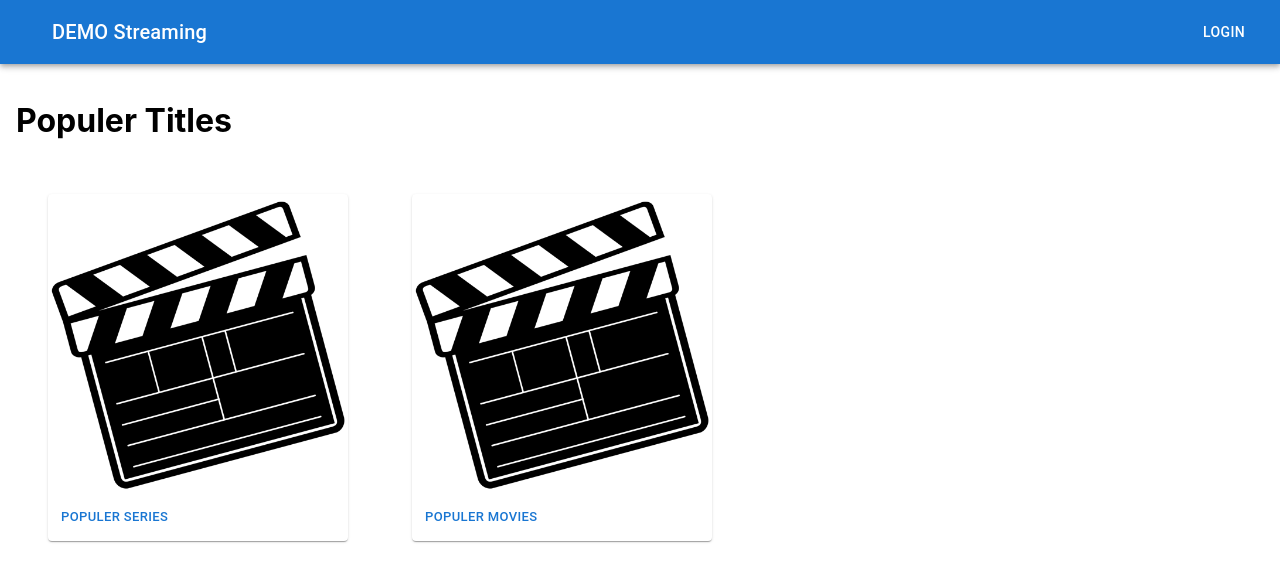
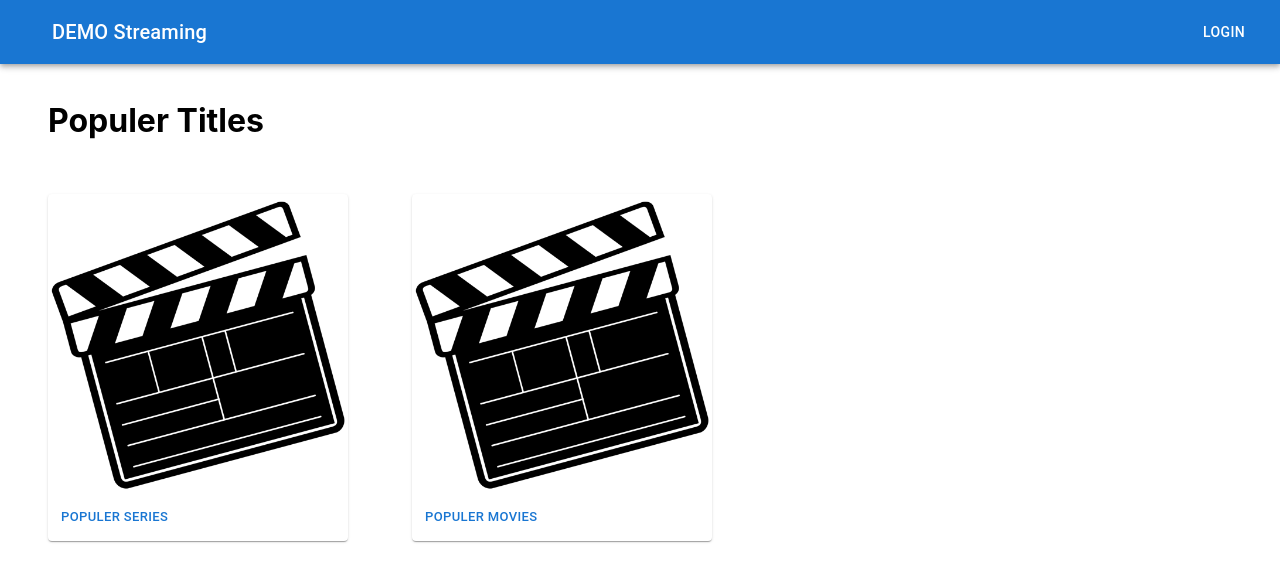
Before and after one commit to ahsenyavas/keikei, a Next.js app: page / in a window 1280 px wide. Shown: the top 582 px of the page. Built offline with nearby package versions, Linux system fonts and the light colour scheme.

Commit message:
title css fixed

```diff
--- a/pages/index.js
+++ b/pages/index.js
@@ -9,7 +9,7 @@ import Link from "next/link";
 export default function Home() {
   return (
     <div className={styles.container}>
-      <h1>Populer Titles</h1>
+      <h1 className={styles.title}>Populer Titles</h1>
       <div className={styles.cards}>
         <div className={styles.card}>
           <Card >
--- a/pages/movies/index.module.scss
+++ b/pages/movies/index.module.scss
@@ -1,6 +1,8 @@
 .container {
   padding: 1rem;
-
+  h1{
+    margin-left: 2rem;
+  }
 
   .head {
     display: flex;
--- a/pages/series/index.js
+++ b/pages/series/index.js
@@ -86,7 +86,7 @@ export default function Series() {
             <form onSubmit={handleOnSubmit}>
               <input
                 type="text"
-                placeholder="Search for a series"
+                placeholder="Search for a serie"
                 className={Styles.search}
                 value={searchTerm}
                 onChange={handleOnChange}
--- a/pages/series/index.module.scss
+++ b/pages/series/index.module.scss
@@ -1,5 +1,8 @@
 .container {
   padding: 1rem;
+  h1{
+    margin-left: 2rem;
+  }
   .head {
     display: flex;
     justify-content: space-between;
--- a/styles/Home.module.css
+++ b/styles/Home.module.css
@@ -3,6 +3,10 @@
   flex-direction: column;
   height: 100vh;
   padding: 1rem;
+}
+
+.title{
+  margin-left: 2rem;
 }
 
 .cards{
```
